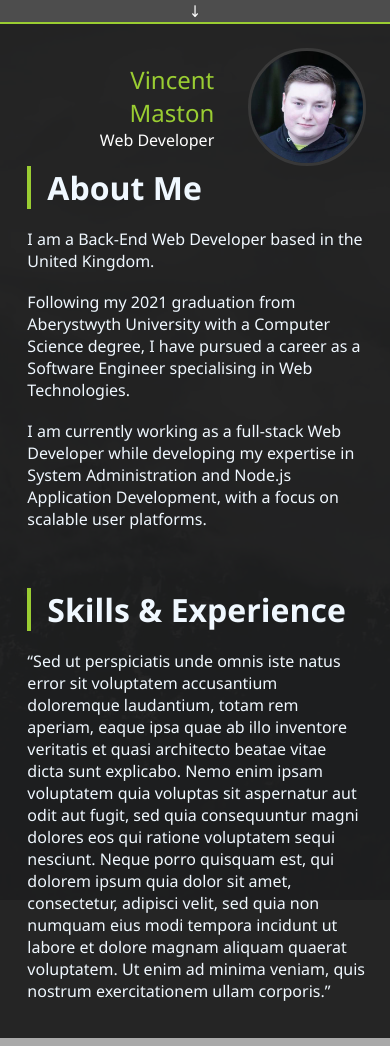
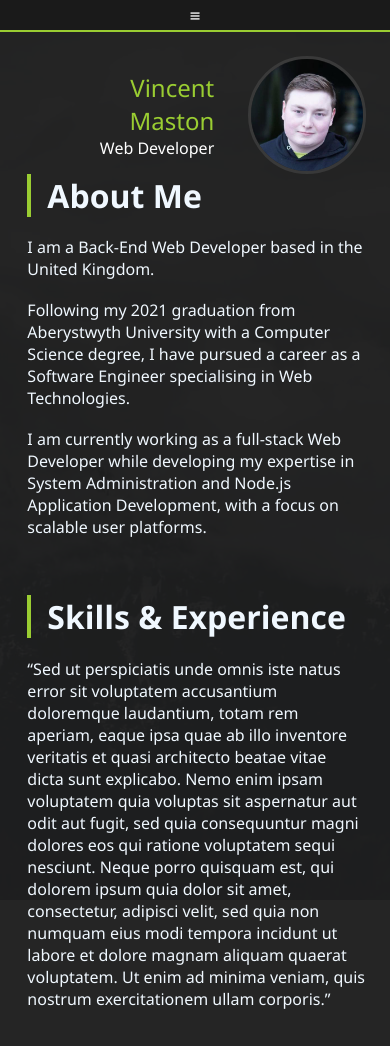
Before and after one commit to VMaston/vmaston.github.io, a Jekyll site: the page built from index.md, in a window 390 px wide. Built offline with Jekyll 4.4.1, drawn with Linux system fonts in a browser that asks for light colours.

Commit message:
dropdown menu tweaks

```diff
--- a/_includes/header.html
+++ b/_includes/header.html
@@ -2,7 +2,7 @@
 <script src="/assets/js/javascript_mobileheader.js"></script>
 
 <div class="header">
-  <div class="mobile-dropdown" onclick="dropdown()">↓</div>
+  <div class="mobile-dropdown" onclick="dropdown()">≡</div>
   <div class="line"></div>
   {% for item in site.navigation %} {% assign class = 'menu' %} {% if page.path contains item.title or (item.url == '/'
   and page.path == 'index.md')%} {% assign class ='active menu' %} {% endif %}
--- a/assets/css/styles.css
+++ b/assets/css/styles.css
@@ -148,7 +148,9 @@ button {
 
   .mobile-dropdown {
     display: block;
-    background-color: rgba(80, 80, 80, 0.95);
+    padding-top: 1%;
+    padding-bottom: 1%;
+    background-color: rgba(26, 26, 26, 0.95);
     width: 100%;
   }
 
```
